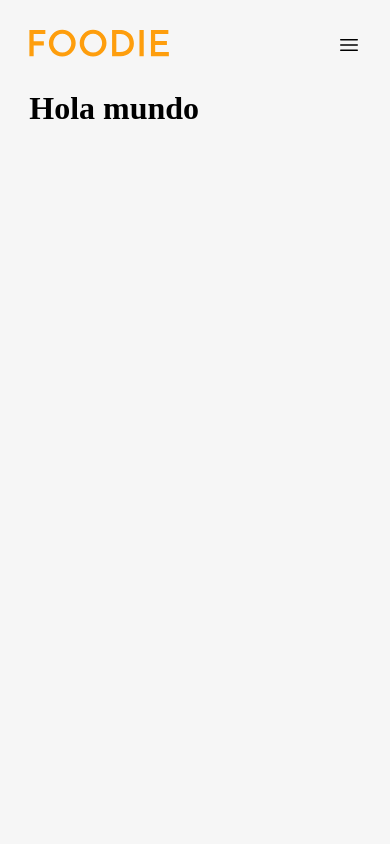
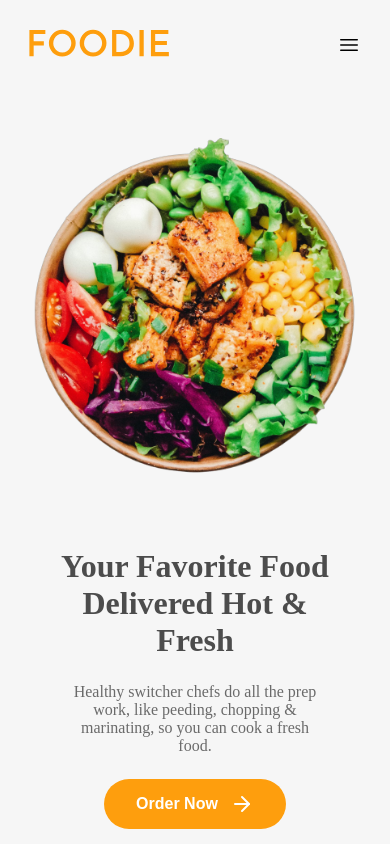
Before and after one commit to DavidCortesA/Restaurant, a React app: page / in a window 390 px wide. Built offline with nearby package versions, Linux system fonts and the light colour scheme.

Commit message:
✨ Header

```diff
--- a/src/App.js
+++ b/src/App.js
@@ -1,12 +1,11 @@
 import React from 'react';
-import Navbar from './components/Navbar';
+import Home from './components/Home';
 import './styles/styles.scss';
 
 const App = () => {
   return (
     <div className='App'>
-      <Navbar />
-      <h1>Hola mundo</h1>
+      <Home />
     </div>
   )
 }
--- a/src/components/Home.jsx
+++ b/src/components/Home.jsx
@@ -1,11 +1,35 @@
-import React from 'react'
+import React from 'react';
+import BannerBackground from '../Assets/home-banner-background.png';
+import BannerImage from '../Assets/home-banner-image.png';
+import Navbar from './Navbar';
+import { FiArrowRight } from 'react-icons/fi';
 
 const Home = () => {
   return (
-    <div>
-      <h1>Home</h1>
+    <div className='home__container'>
+      <Navbar />
+      <div className="home__banner">
+        <div className="home__banner--bannerImage">
+          <img src={BannerBackground} alt="" />
+        </div>
+        <div className="home__section">
+          <h1 className="home__section--title">
+          Your Favorite Food Delivered Hot & Fresh
+          </h1>
+          <p className="home__section--text">
+            Healthy switcher chefs do all the prep work, like peeding, chopping
+            & marinating, so you can cook a fresh food.
+          </p>
+          <button className="home__section--secondaryButton">
+            Order Now <FiArrowRight />{" "}
+          </button>
+        </div>
+        <div className="home__section--image">
+          <img src={BannerImage} alt="" />
+        </div>
+      </div>
     </div>
-  )
-}
+  );
+};
 
-export default Home
+export default Home;
--- /dev/null
+++ b/src/styles/_header.scss
@@ -0,0 +1,111 @@
+@import './variables';
+
+.home{
+    &__banner{
+        position: relative;
+        display: flex;
+        padding-top: 3rem;
+        &--bannerImage{
+            position: absolute;
+            top: -100px;
+            right: -170px;
+            z-index: -2;
+            max-width: 700px;
+        }
+    }
+    &__section{
+        flex: 1;
+        @include dFlex($alignItems: flex-start);
+        flex-direction: column;
+        &--image{
+            max-width: 600px;
+            flex: 1;
+        }
+        &--title{
+            font-size: clamp(2rem, 5vw, 4rem);
+            color: #4c4c4c;
+            max-width: 600px;
+        }
+        &--text{
+            font-size: clamp(1rem, 3vw, ($sizeText + 0.4rem));
+            max-width: 500px;
+            color: #6a6a6a;
+            margin: 1.5rem 0rem;
+        }
+        &--secondaryButton{
+            padding: 1rem 2.5rem;
+            background-color: #fe9e0d;
+            outline: none;
+            border: none;
+            border-radius: 5rem;
+            font-size: $sizeText;
+            cursor: pointer;
+            font-weight: 600;
+            color: white;
+            transition: 0.2s;
+            @include dFlex();
+            svg {
+                margin-left: 0.75rem;
+                font-size: $sizeText + 0.4rem;
+            }
+            &:hover{
+                background-color: #e48f0f;
+            }
+        }
+    }
+}
+
+@media (max-width: $large){
+    .home{
+        &__banner{
+            &--bannerImage{
+                max-width: 600px;
+            }
+        }
+    }
+}
+
+@media (max-width: $medium){
+    .home{
+        &__banner{
+            flex-direction: column-reverse;
+            align-items: center;
+            justify-content: center;
+            &--bannerImage{
+                max-width: 450px;
+            }
+        }
+        &__section{
+            justify-content: center;
+            align-items: center;
+            margin-top: 4rem;
+            &--image{
+                width: 100%;
+                max-width: 400px;
+            }
+            &--title{
+                text-align: center;
+                max-width: 90%;
+            }
+            &--text{
+                text-align: center;
+                max-width: 80%;
+            }
+            &--secondaryButton{
+                font-size: $sizeText - 0.1rem;
+                padding: 0.8rem 2rem;
+                cursor: pointer;
+            }
+        }
+    }
+}
+
+@media (max-width:$small) {
+    .home{
+        &__banner{
+            &--bannerImage{
+                display: none;
+            }
+        }
+    }
+}
--- a/src/styles/_navbar.scss
+++ b/src/styles/_navbar.scss
@@ -44,7 +44,7 @@
 
 @media (max-width: $large){
     .navbar{
-        &__container{
+        &__icons{
             li {
                 margin-right: 1rem;
             }
--- a/src/styles/styles.scss
+++ b/src/styles/styles.scss
@@ -1,5 +1,6 @@
+@import './variables';
 @import './navbar';
-@import './variables';
+@import './header';
 
 *{
   margin: 0;
```
